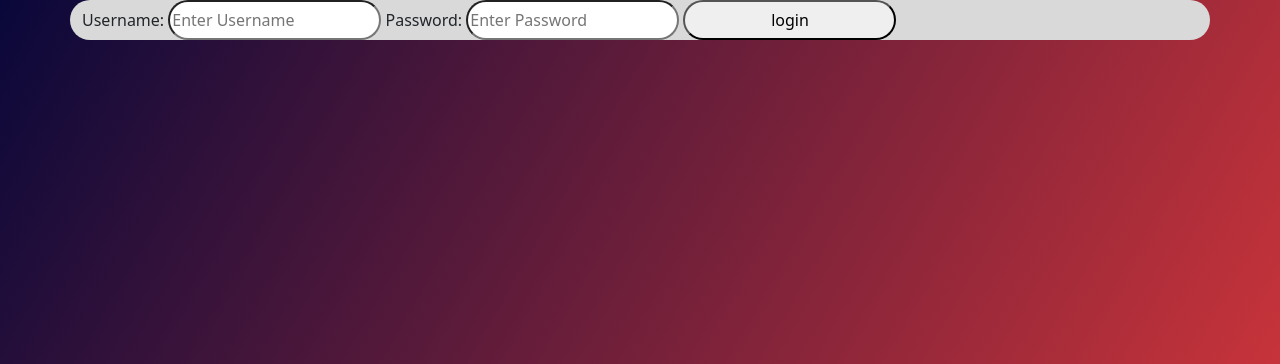
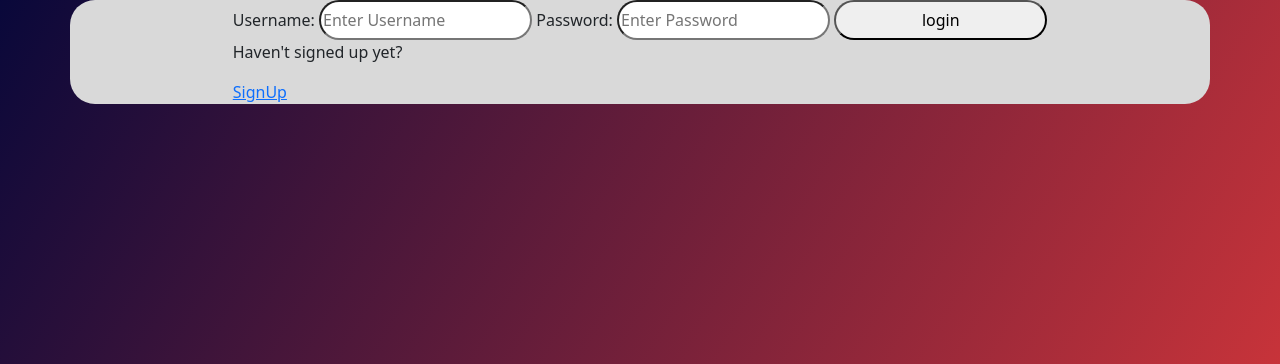
Before and after one commit to AdnanK1/photobooth, a Django app: page /login/ in a window 1280 px wide. Shown: the part 56-420 px from the top of the page. Run offline with Django 4.2, Linux system fonts and the light colour scheme; some libraries are stand-ins or nearby versions.

Commit message:
Templates: added a link to the register form in the login form

```diff
--- a/base/templates/login.html
+++ b/base/templates/login.html
@@ -9,6 +9,8 @@
         <input type="password" name="password" placeholder="Enter Password">
 
         <input type="submit" value="login">
+        <p>Haven't signed up yet?</p>
+    <a href="{% url 'register' %}">SignUp</a>
     </form>
 </div>
 {% endblock %}
--- a/static/styles/styles.css
+++ b/static/styles/styles.css
@@ -2,6 +2,9 @@
     position: relative;
     background: #D9D9D9;
     border-radius: 25px;
+    display: flex;
+    justify-content: center;
+    align-items: center;
 }
 input{
     width: 213px;
```
